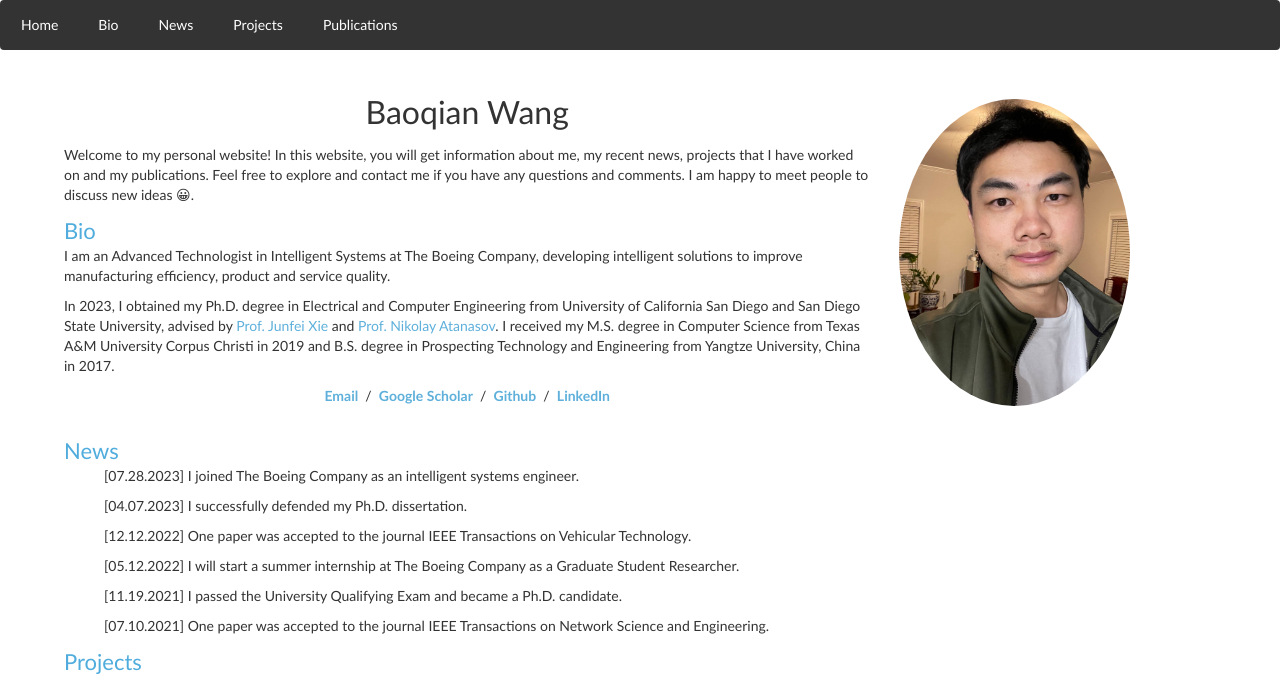
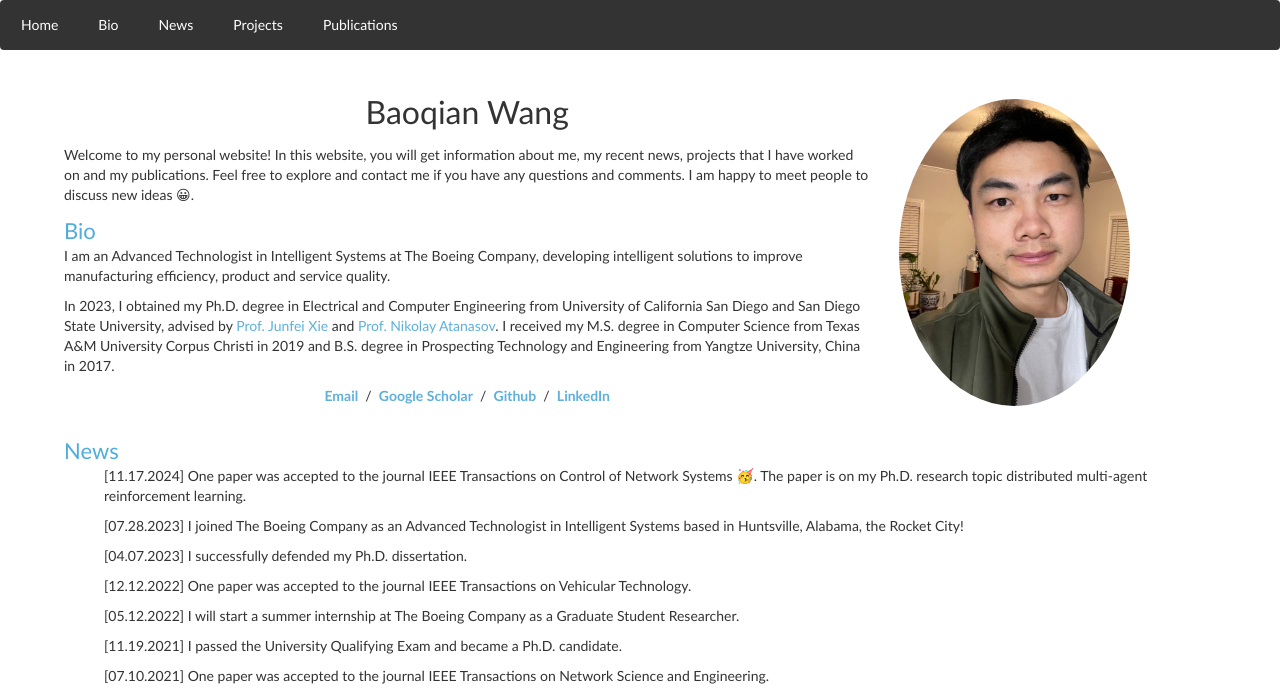
Before and after one commit to BaoqianWang/BaoqianWang.github.io, a plain HTML site: page index.html in a window 1280 px wide. Shown: the top 695 px of the page. Drawn offline with nearby package versions, Linux system fonts and the light colour scheme.

Commit message:
add tcns in news

```diff
--- a/index.html
+++ b/index.html
@@ -104,9 +104,11 @@
             </tr>
           </tbody>
         </table>
-
         <ul>
-          [07.28.2023] I joined The Boeing Company as an intelligent systems engineer.
+          [11.17.2024] One paper was accepted to the journal IEEE Transactions on Control of Network Systems &#x1F973;. The paper is on my Ph.D. research topic distributed multi-agent reinforcement learning.
+        </ul>
+        <ul>
+          [07.28.2023] I joined The Boeing Company as an Advanced Technologist in Intelligent Systems based in Huntsville, Alabama, the Rocket City!
         </ul>
         <ul>
           [04.07.2023] I successfully defended my Ph.D. dissertation.
```
